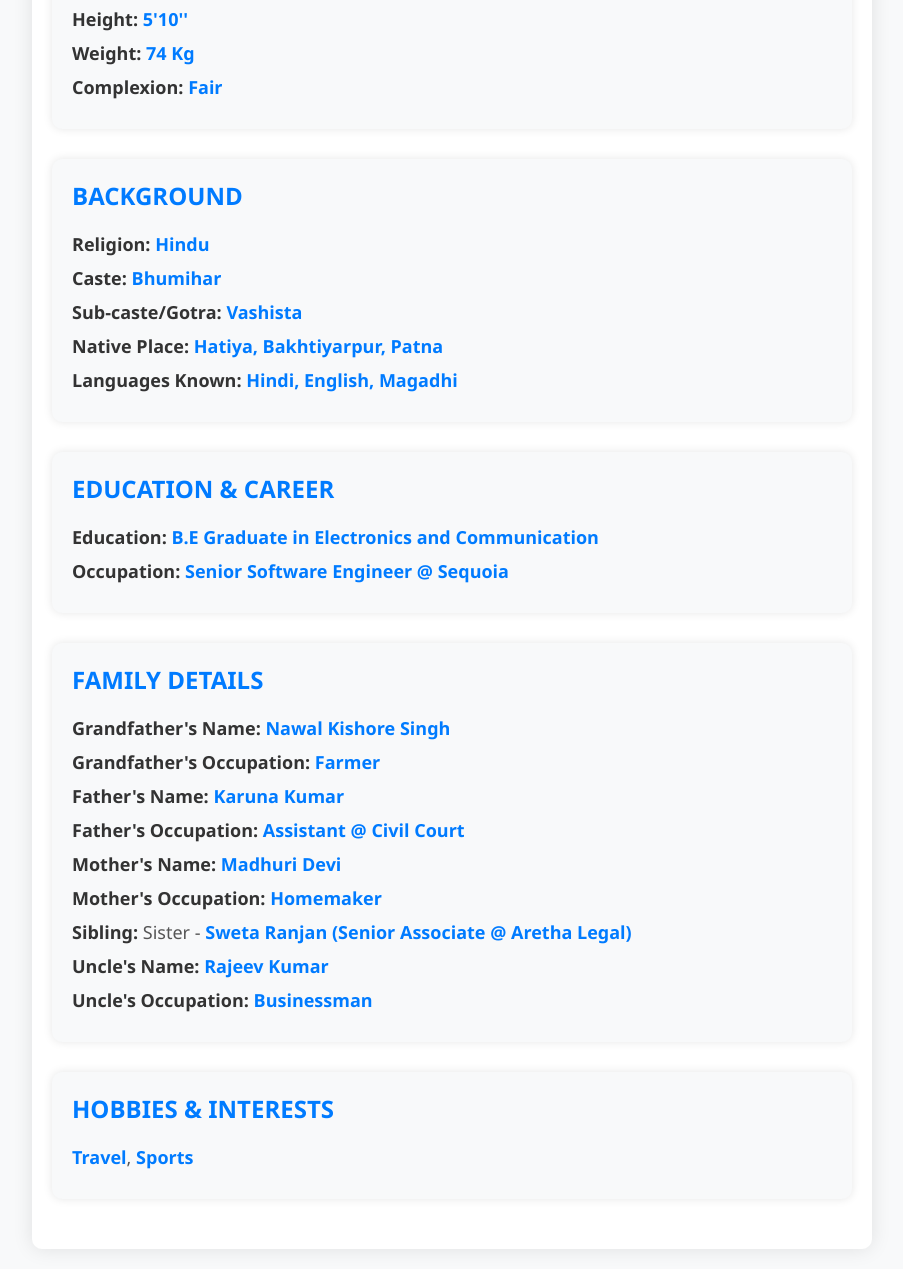
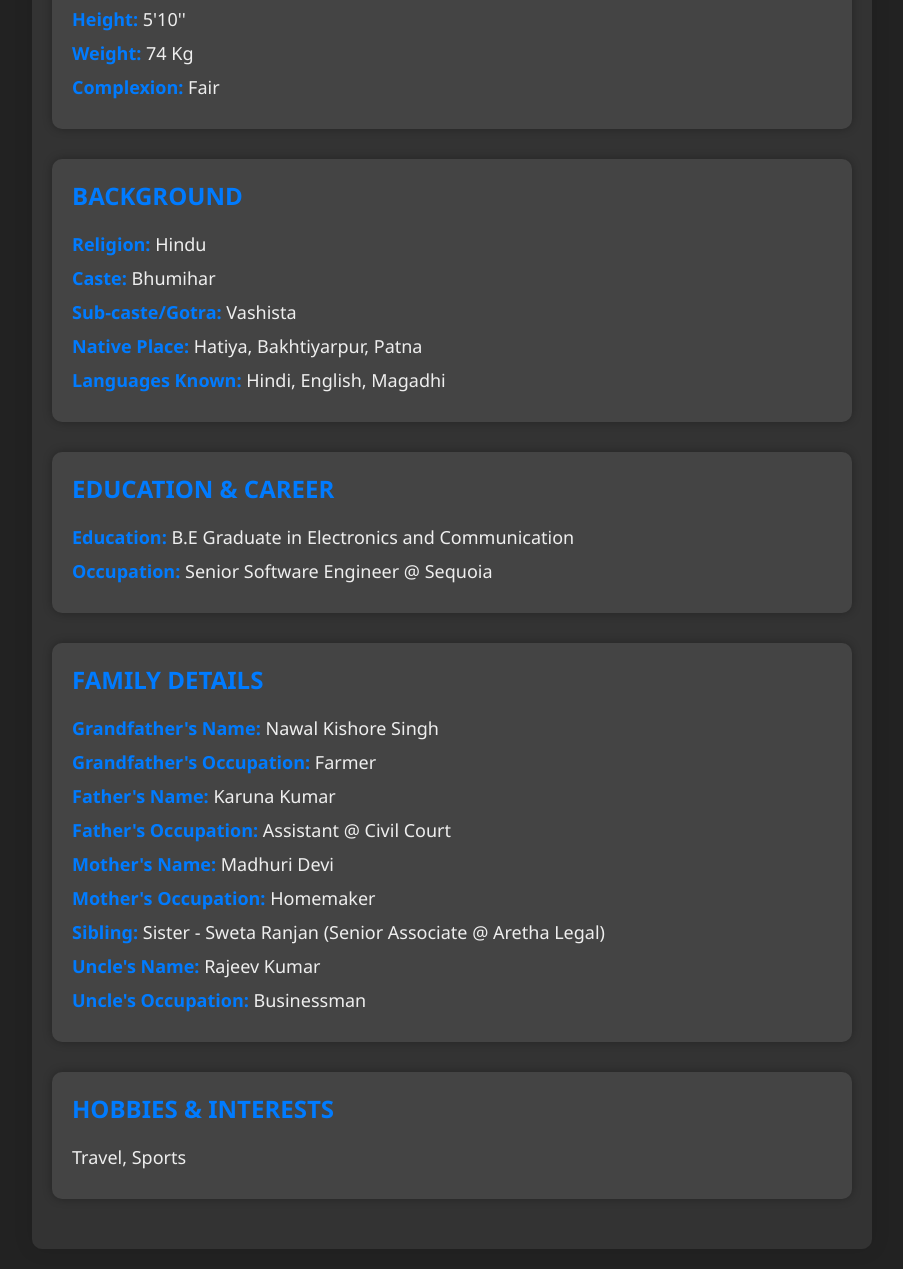
Before and after one commit to nish4033/Biodata_Nishant, a plain HTML site: page index.html in a window 1280 px wide. Shown: the part 277-1546 px from the top of the page, without its empty margins (188-1091 px from the left). Drawn offline with Linux system fonts and the light colour scheme.

Commit message:
Update index.html
V7

```diff
--- a/index.html
+++ b/index.html
@@ -9,14 +9,14 @@
     font-family: 'Segoe UI', Tahoma, Geneva, Verdana, sans-serif;
     margin: 0;
     padding: 0;
-    background-color: #f8f9fa;
-    color: #333;
+    background-color: #222;
+    color: #eee;
   }
   .container {
     max-width: 800px;
     margin: 20px auto;
     padding: 20px;
-    background-color: #fff;
+    background-color: #333;
     border-radius: 10px;
     box-shadow: 0 0 20px rgba(0, 0, 0, 0.1);
   }
@@ -30,9 +30,9 @@
   .section {
     margin-bottom: 30px;
     padding: 20px;
-    background-color: #f8f9fa;
+    background-color: #444;
     border-radius: 10px;
-    box-shadow: 0 0 10px rgba(0, 0, 0, 0.1);
+    box-shadow: 0 0 10px rgba(0, 0, 0, 0.3);
   }
   .section-heading {
     font-size: 24px;
@@ -44,11 +44,11 @@
   .details p {
     margin: 10px 0;
     font-size: 18px;
-    color: #555;
+    color: #eee;
   }
   .details p strong {
     font-weight: bold;
-    color: #333;
+    color: #007bff;
   }
   .highlight {
     color: #007bff;
@@ -59,54 +59,60 @@
 <body>
 
 <div class="container">
-  <h1>Biodata - Nishant Ranjan</h1>
+  <h1>Biodata - <span class="highlight">Nishant Ranjan</span></h1>
 
   <div class="section">
     <div class="section-heading">Personal Details</div>
     <div class="details">
-      <p><strong>Name:</strong> Nishant Ranjan</p>
-      <p><strong>Date of Birth:</strong> <span class="highlight">23-09-1994</span></p>
-      <p><strong>Height:</strong> <span class="highlight">5'10''</span></p>
-      <p><strong>Weight:</strong> <span class="highlight">74 Kg</span></p>
-      <p><strong>Complexion:</strong> <span class="highlight">Fair</span></p>
+      <p><strong>Name:</strong> <span class="highlight">Nishant Ranjan</span></p>
+      <p><strong>Date of Birth:</strong> 23-09-1994</p>
+      <p><strong>Height:</strong> 5'10''</p>
+      <p><strong>Weight:</strong> 74 Kg</p>
+      <p><strong>Complexion:</strong> Fair</p>
     </div>
   </div>
 
   <div class="section">
     <div class="section-heading">Background</div>
     <div class="details">
-      <p><strong>Religion:</strong> <span class="highlight">Hindu</span></p>
-      <p><strong>Caste:</strong> <span class="highlight">Bhumihar</span></p>
-      <p><strong>Sub-caste/Gotra:</strong> <span class="highlight">Vashista</span></p>
-      <p><strong>Native Place:</strong> <span class="highlight">Hatiya, Bakhtiyarpur, Patna</span></p>
-      <p><strong>Languages Known:</strong> <span class="highlight">Hindi, English, Magadhi</span></p>
+      <p><strong>Religion:</strong> Hindu</p>
+      <p><strong>Caste:</strong> Bhumihar</p>
+      <p><strong>Sub-caste/Gotra:</strong> Vashista</p>
+      <p><strong>Native Place:</strong> Hatiya, Bakhtiyarpur, Patna</p>
+      <p><strong>Languages Known:</strong> Hindi, English, Magadhi</p>
     </div>
   </div>
 
   <div class="section">
     <div class="section-heading">Education & Career</div>
     <div class="details">
-      <p><strong>Education:</strong> <span class="highlight">B.E Graduate in Electronics and Communication</span></p>
-      <p><strong>Occupation:</strong> <span class="highlight">Senior Software Engineer @ Sequoia</span></p>
+      <p><strong>Education:</strong> B.E Graduate in Electronics and Communication</p>
+      <p><strong>Occupation:</strong> Senior Software Engineer @ Sequoia</p>
     </div>
   </div>
 
   <div class="section">
     <div class="section-heading">Family Details</div>
     <div class="details">
-      <p><strong>Grandfather's Name:</strong> <span class="highlight">Nawal Kishore Singh</span></p>
-      <p><strong>Grandfather's Occupation:</strong> <span class="highlight">Farmer</span></p>
-      <p><strong>Father's Name:</strong> <span class="highlight">Karuna Kumar</span></p>
-      <p><strong>Father's Occupation:</strong> <span class="highlight">Assistant @ Civil Court</span></p>
-      <p><strong>Mother's Name:</strong> <span class="highlight">Madhuri Devi</span></p>
-      <p><strong>Mother's Occupation:</strong> <span class="highlight">Homemaker</span></p>
-      <p><strong>Sibling:</strong> Sister - <span class="highlight">Sweta Ranjan (Senior Associate @ Aretha Legal)</span></p>
-      <p><strong>Uncle's Name:</strong> <span class="highlight">Rajeev Kumar</span></p>
-      <p><strong>Uncle's Occupation:</strong> <span class="highlight">Businessman</span></p>
+      <p><strong>Grandfather's Name:</strong> Nawal Kishore Singh</p>
+      <p><strong>Grandfather's Occupation:</strong> Farmer</p>
+      <p><strong>Father's Name:</strong> Karuna Kumar</p>
+      <p><strong>Father's Occupation:</strong> Assistant @ Civil Court</p>
+      <p><strong>Mother's Name:</strong> Madhuri Devi</p>
+      <p><strong>Mother's Occupation:</strong> Homemaker</p>
+      <p><strong>Sibling:</strong> Sister - Sweta Ranjan (Senior Associate @ Aretha Legal)</p>
+      <p><strong>Uncle's Name:</strong> Rajeev Kumar</p>
+      <p><strong>Uncle's Occupation:</strong> Businessman</p>
     </div>
   </div>
 
   <div class="section">
     <div class="section-heading">Hobbies & Interests</div>
     <div class="details">
-      <p><span class="highlight">Travel</span>, <span class="highlight">Sports</span></p>
+      <p>Travel, Sports</p>
+    </div>
+  </div>
+</div>
+
+</body>
+</html>
```
